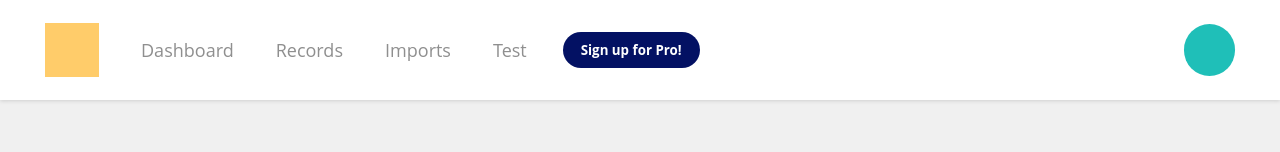
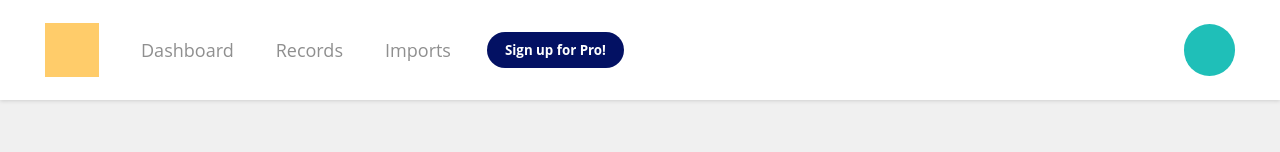
Before and after one commit to BenLouWong/Travelix, a React (Create React App) app in the folder travelix/: page / in a window 1280 px wide. Shown: the top 152 px of the page. Built offline with nearby package versions, Linux system fonts and the light colour scheme; no server answers.

Commit message:
Removed test button

```diff
--- a/travelix/src/components/Buttons/NavButton.js
+++ b/travelix/src/components/Buttons/NavButton.js
@@ -14,9 +14,6 @@ export default function NavButton() {
 			<Link to="/Imports">
 				<Button>Imports</Button>
 			</Link>
-			<Link to="/#">
-				<Button>Test</Button>
-			</Link>
 			<ButtonAction>Sign up for Pro!</ButtonAction>
 		</>
 	);
```
